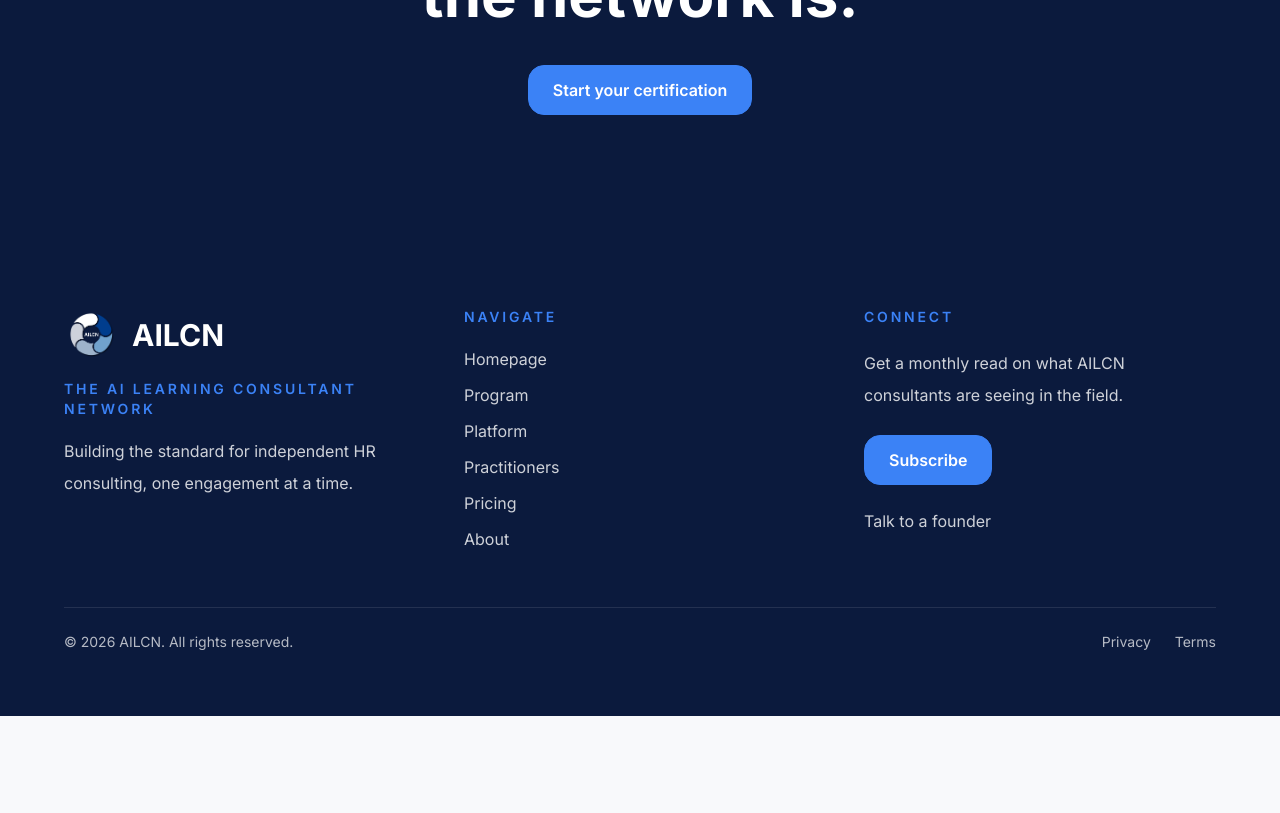
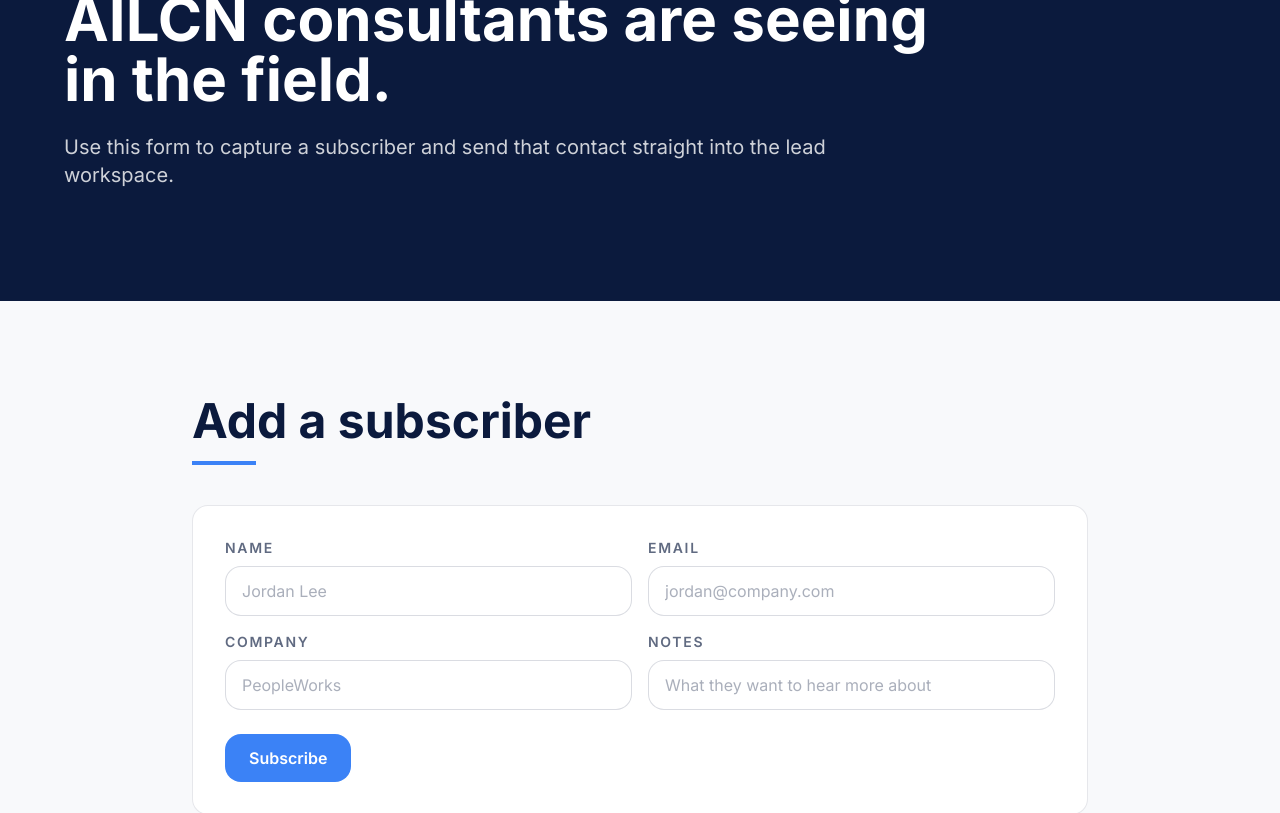
Before and after one commit to rrpadin/ailcn2, a Next.js app: page /subscribe in a window 1280 px wide. Before the commit this address had no page. Shown: the part 340-1153 px from the top of the page. Before the commit the page ends 1056 px from the top, so only its background shows below. Built offline with nearby package versions, Linux system fonts and the light colour scheme.

Commit message:
Add subscribe lead capture and route ExpandPro CTAs

```diff
--- a/src/app/for-practitioners/page.tsx
+++ b/src/app/for-practitioners/page.tsx
@@ -332,7 +332,7 @@
             aren&apos;t actually better than you. Application takes 12 minutes. We respond within
             two business days.
           </p>
-          <div className="mt-10 flex flex-col gap-4 sm:flex-row">
+          <div className="mt-10">
             <CTAButton
               href={LINKS.startCertification}
               variant="primary"
@@ -340,13 +340,6 @@
             >
               Apply to the Network
             </CTAButton>
-            <CTAButton
-              href={LINKS.talkToFounder}
-              variant="secondary"
-              ariaLabel="Talk to a founder"
-            >
-              Talk to a founder
-            </CTAButton>
           </div>
         </div>
       </Section>
--- a/src/app/page.tsx
+++ b/src/app/page.tsx
@@ -283,7 +283,7 @@
           <p className="text-xl leading-8 text-white/80">
             Decide whether you&apos;re writing it or watching it.
           </p>
-          <div className="mt-10 flex flex-col gap-4 sm:flex-row">
+          <div className="mt-10">
             <CTAButton
               href={LINKS.startCertification}
               variant="primary"
@@ -291,13 +291,6 @@
             >
               Start your certification
             </CTAButton>
-            <CTAButton
-              href={LINKS.talkToFounder}
-              variant="secondary"
-              ariaLabel="Talk to a founder"
-            >
-              Talk to a founder
-            </CTAButton>
           </div>
         </div>
       </Section>
--- a/src/app/platform/page.tsx
+++ b/src/app/platform/page.tsx
@@ -63,7 +63,7 @@
           </p>
         }
         primaryCta={{
-          href: LINKS.expandproDiagnostic,
+          href: LINKS.expandproSite,
           label: 'Visit ExpandPro.ai',
         }}
       />
@@ -134,7 +134,7 @@
           <SectionHeading headline="Learn more about ExpandPro." />
           <div className="mt-10">
             <CTAButton
-              href={LINKS.expandproDiagnostic}
+              href={LINKS.expandproSite}
               variant="secondary"
               ariaLabel="Visit ExpandPro.ai"
             >
--- a/src/app/pricing/page.tsx
+++ b/src/app/pricing/page.tsx
@@ -143,7 +143,7 @@
 
       <Section background="off-white">
         <SectionHeading headline="Ready to start?" />
-        <div className="flex flex-col gap-4 sm:flex-row">
+        <div>
           <CTAButton
             href={LINKS.startCertification}
             variant="primary"
@@ -151,13 +151,6 @@
           >
             Start your certification
           </CTAButton>
-          <CTAButton
-            href={LINKS.talkToFounder}
-            variant="secondary"
-            ariaLabel="Talk to a founder"
-          >
-            Talk to a founder
-          </CTAButton>
         </div>
       </Section>
     </>
--- /dev/null
+++ b/src/app/subscribe/page.tsx
@@ -0,0 +1,38 @@
+import type { Metadata } from 'next';
+
+import { Hero } from '@/components/Hero';
+import { Section } from '@/components/Section';
+import { SectionHeading } from '@/components/SectionHeading';
+import { SubscribeLeadForm } from '@/components/SubscribeLeadForm';
+
+export const dynamic = 'force-static';
+
+export const metadata: Metadata = {
+  title: 'Subscribe — AILCN',
+  description: 'Subscribe to AILCN updates and add the contact to the lead workspace.',
+  robots: {
+    index: false,
+    follow: false,
+  },
+};
+
+export default function SubscribePage() {
+  return (
+    <>
+      <Hero
+        eyebrow="Subscribe"
+        headline="Get a monthly read on what AILCN consultants are seeing in the field."
+        subhead={
+          <p>
+            Use this form to capture a subscriber and send that contact straight into the lead
+            workspace.
+          </p>
+        }
+      />
+      <Section background="off-white" narrow>
+        <SectionHeading headline="Add a subscriber" />
+        <SubscribeLeadForm />
+      </Section>
+    </>
+  );
+}
--- a/src/components/AdminWorkspace.tsx
+++ b/src/components/AdminWorkspace.tsx
@@ -586,7 +586,7 @@
         </div>
       </div>
 
-      <div className="rounded-2xl border border-navy/10 bg-white p-8">
+      <div id="leads" className="rounded-2xl border border-navy/10 bg-white p-8">
         <PanelHeading
           icon={Users}
           title="Lead capture"
--- a/src/components/Footer.tsx
+++ b/src/components/Footer.tsx
@@ -71,12 +71,6 @@
                 Subscribe
               </CTAButton>
             </div>
-            <a
-              className="mt-6 inline-block text-base text-white/80 transition-colors duration-200 hover:text-white focus-visible:outline-none focus-visible:ring-2 focus-visible:ring-blue focus-visible:ring-offset-2 focus-visible:ring-offset-navy"
-              href={LINKS.talkToFounder}
-            >
-              Talk to a founder
-            </a>
           </div>
         </div>
         <div className="mt-14 flex flex-col gap-4 border-t border-white/10 pt-6 text-sm text-white/70 md:flex-row md:items-center md:justify-between">
--- /dev/null
+++ b/src/components/SubscribeLeadForm.tsx
@@ -0,0 +1,121 @@
+'use client';
+
+import { useRouter } from 'next/navigation';
+import { FormEvent, useState } from 'react';
+
+import { createLead, loadAdminStore, saveAdminStore } from '@/lib/adminStore';
+
+type SubscribeFormState = {
+  name: string;
+  email: string;
+  company: string;
+  notes: string;
+};
+
+const emptyForm: SubscribeFormState = {
+  name: '',
+  email: '',
+  company: '',
+  notes: '',
+};
+
+function inputClasses() {
+  return 'w-full rounded-2xl border border-navy/15 bg-white px-4 py-3 text-base text-navy outline-none transition-colors duration-200 placeholder:text-navy/35 focus:border-blue focus-visible:ring-2 focus-visible:ring-blue';
+}
+
+export function SubscribeLeadForm() {
+  const router = useRouter();
+  const [form, setForm] = useState<SubscribeFormState>(emptyForm);
+  const [error, setError] = useState('');
+
+  function handleSubmit(event: FormEvent<HTMLFormElement>) {
+    event.preventDefault();
+
+    if (!form.name.trim() || !form.email.trim()) {
+      setError('Name and email are required.');
+      return;
+    }
+
+    const currentStore = loadAdminStore();
+    const lead = createLead({
+      name: form.name,
+      email: form.email,
+      company: form.company,
+      source: 'Newsletter subscribe',
+      notes: form.notes || 'Captured from the public subscribe form.',
+    });
+
+    saveAdminStore({
+      ...currentStore,
+      leads: [lead, ...currentStore.leads],
+    });
+
+    setForm(emptyForm);
+    router.push('/ailcn-admin-rrp-1990#leads');
+  }
+
+  return (
+    <form className="rounded-2xl border border-navy/10 bg-white p-8" onSubmit={handleSubmit}>
+      <div className="grid gap-4 sm:grid-cols-2">
+        <label className="block">
+          <span className="mb-2 block text-sm font-semibold uppercase tracking-[0.12em] text-navy/65">
+            Name
+          </span>
+          <input
+            className={inputClasses()}
+            placeholder="Jordan Lee"
+            value={form.name}
+            onChange={(event) => setForm((current) => ({ ...current, name: event.target.value }))}
+          />
+        </label>
+        <label className="block">
+          <span className="mb-2 block text-sm font-semibold uppercase tracking-[0.12em] text-navy/65">
+            Email
+          </span>
+          <input
+            className={inputClasses()}
+            placeholder="jordan@company.com"
+            type="email"
+            value={form.email}
+            onChange={(event) => setForm((current) => ({ ...current, email: event.target.value }))}
+          />
+        </label>
+      </div>
+      <div className="mt-4 grid gap-4 sm:grid-cols-2">
+        <label className="block">
+          <span className="mb-2 block text-sm font-semibold uppercase tracking-[0.12em] text-navy/65">
+            Company
+          </span>
+          <input
+            className={inputClasses()}
+            placeholder="PeopleWorks"
+            value={form.company}
+            onChange={(event) =>
+              setForm((current) => ({ ...current, company: event.target.value }))
+            }
+          />
+        </label>
+        <label className="block">
+          <span className="mb-2 block text-sm font-semibold uppercase tracking-[0.12em] text-navy/65">
+            Notes
+          </span>
+          <input
+            className={inputClasses()}
+            placeholder="What they want to hear more about"
+            value={form.notes}
+            onChange={(event) => setForm((current) => ({ ...current, notes: event.target.value }))}
+          />
+        </label>
+      </div>
+      {error ? (
+        <p className="mt-4 text-sm font-medium text-red-700">{error}</p>
+      ) : null}
+      <button
+        type="submit"
+        className="mt-6 rounded-2xl bg-blue px-6 py-3 text-base font-semibold text-white transition-colors duration-200 hover:bg-blue/90 focus-visible:outline-none focus-visible:ring-2 focus-visible:ring-blue"
+      >
+        Subscribe
+      </button>
+    </form>
+  );
+}
--- /dev/null
+++ b/src/lib/adminStore.ts
@@ -0,0 +1,72 @@
+export type LeadItem = {
+  id: string;
+  name: string;
+  email: string;
+  company: string;
+  source: string;
+  status: 'New' | 'Contacted' | 'Qualified' | 'Won';
+  notes: string;
+  createdAt: string;
+};
+
+export type AdminStore = {
+  resources: unknown[];
+  leads: LeadItem[];
+  appointments: unknown[];
+};
+
+export const ADMIN_STORAGE_KEY = 'ailcn-admin-store';
+
+export const emptyAdminStore: AdminStore = {
+  resources: [],
+  leads: [],
+  appointments: [],
+};
+
+export function createAdminId(prefix: string) {
+  return `${prefix}-${Date.now()}-${Math.random().toString(36).slice(2, 8)}`;
+}
+
+export function loadAdminStore() {
+  try {
+    const storedValue = window.localStorage.getItem(ADMIN_STORAGE_KEY);
+
+    if (!storedValue) {
+      return emptyAdminStore;
+    }
+
+    const parsedValue = JSON.parse(storedValue) as Partial<AdminStore>;
+
+    return {
+      resources: parsedValue.resources ?? [],
+      leads: parsedValue.leads ?? [],
+      appointments: parsedValue.appointments ?? [],
+    };
+  } catch {
+    return emptyAdminStore;
+  }
+}
+
+export function saveAdminStore(store: AdminStore) {
+  window.localStorage.setItem(ADMIN_STORAGE_KEY, JSON.stringify(store));
+}
+
+export function createLead(input: {
+  name: string;
+  email: string;
+  company: string;
+  source: string;
+  notes: string;
+  status?: LeadItem['status'];
+}): LeadItem {
+  return {
+    id: createAdminId('lead'),
+    name: input.name.trim(),
+    email: input.email.trim(),
+    company: input.company.trim(),
+    source: input.source.trim(),
+    status: input.status ?? 'New',
+    notes: input.notes.trim(),
+    createdAt: new Date().toISOString(),
+  };
+}
--- a/src/lib/links.ts
+++ b/src/lib/links.ts
@@ -4,9 +4,7 @@
   applyFoundingCohort: 'https://expandpro.ai/apply',
   paidTrack: 'https://expandpro.ai/apply',
   earnedTrack: 'https://expandpro.ai/apply',
-  talkToFounder: 'mailto:contact@ailcn.org?subject=AILCN%20Founder%20Inquiry',
   seeSampleReport: 'https://example.com/sample-report',
-  newsletter: 'mailto:contact@ailcn.org?subject=AILCN%20Newsletter%20Subscription',
+  newsletter: '/subscribe',
   expandproSite: 'https://expandpro.ai',
-  expandproDiagnostic: 'https://expandpro.ai/diagnostic',
 } as const;
```
